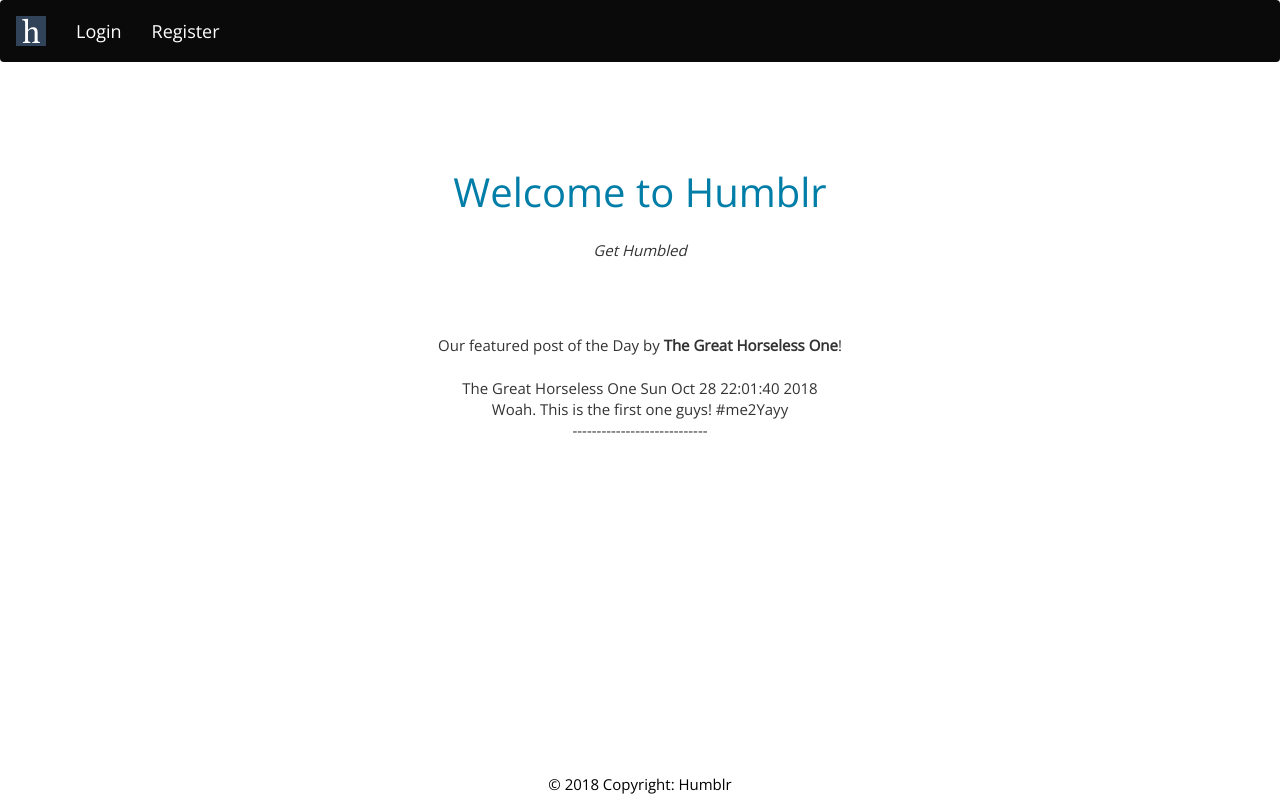
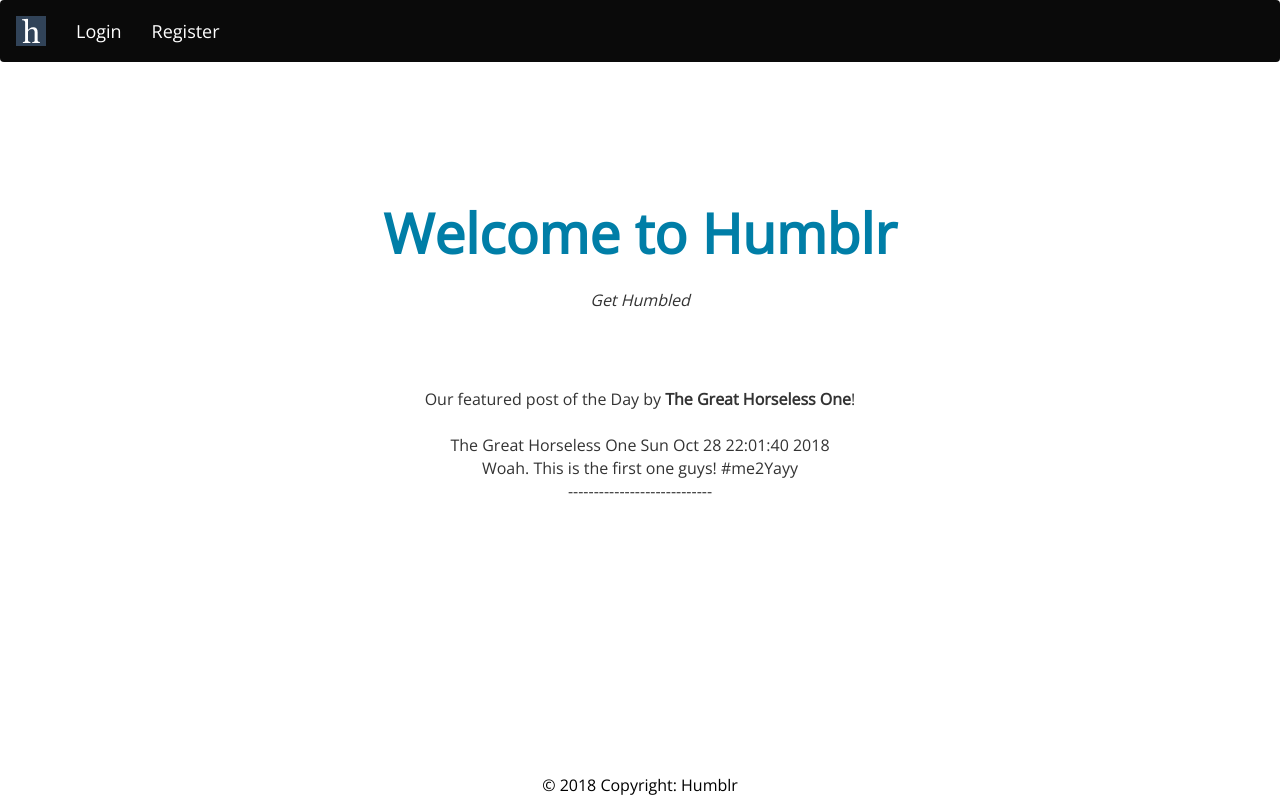
Before and after one commit to puneetjohal/Indian-Tech-Support, a Flask app: page / in a window 1280 px wide. Run offline with Flask 2, Linux system fonts and the light colour scheme; data comes from the database, SQL or seed files in the repository; some libraries are stand-ins or nearby versions.

Commit message:
change font size and weight

```diff
--- a/Current Version/templates/base.html
+++ b/Current Version/templates/base.html
@@ -18,7 +18,7 @@
       }
       * {
       font-family: "Open Sans";
-				    font-size: 15px;
+      font-size: 16px;
       }
       button {
       border: none;
@@ -36,8 +36,9 @@
       }
 
       h1	{
-  				font-size: 40px;
+      font-size: 55px;
       color: #007EA7;
+      font-weight: bold;
       }
 
     </style>
```
Lines whose indentation alone changed are shown as unchanged.
